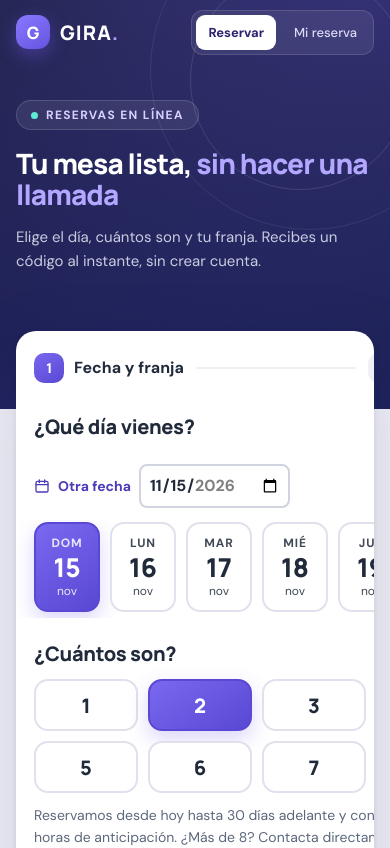
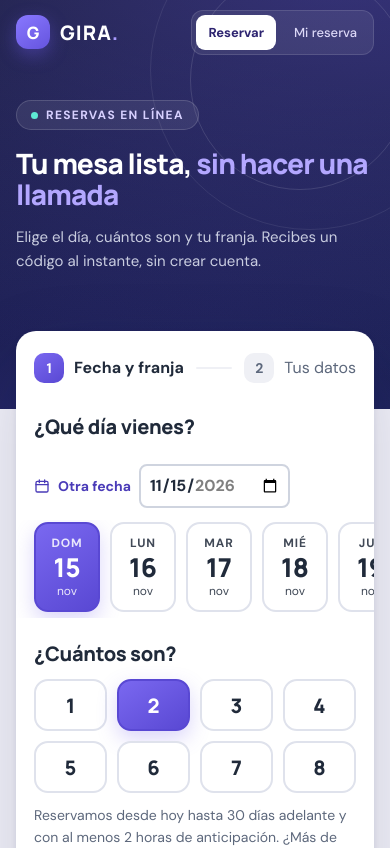
Before and after one commit to eithan22/GIRA, a React (Vite) app in the folder Gira.frontend/: page /reservar in a window 390 px wide. Shown: the top 848 px of the page. Built offline with nearby package versions, Linux system fonts and the light colour scheme; no server answers.

Commit message:
documentacion

```diff
--- a/Gira.frontend/src/reservas/styles/02-layout.css
+++ b/Gira.frontend/src/reservas/styles/02-layout.css
@@ -204,9 +204,12 @@
      igual que el padding de MovilReservar.dc.html: sin esto, la tarjeta toca
      el borde de la pantalla porque .reservas-pagina no tiene padding propio
      (no se le puede dar: rompería el fondo a sangre de .reservas-portada). */
+  /* nowrap: en columna, con flex-wrap:wrap el ancho del hijo seguía a su contenido (482px en un viewport de 390)
+     y la tarjeta quedaba recortada por overflow:hidden; sin wrap el hijo se estira al ancho de la tarjeta. */
   .reservas-tarjeta {
     width: calc(100% - 32px);
     flex-direction: column;
+    flex-wrap: nowrap;
     margin: -64px auto 24px;
     border-radius: 20px;
   }
--- a/Gira.frontend/src/reservas/styles/11-zonas.css
+++ b/Gira.frontend/src/reservas/styles/11-zonas.css
@@ -1,5 +1,5 @@
 /* Selector de zona de /reservar (GI-4xx): radios nativos con aspecto de chip; el radio queda visible para teclado. */
-.reservas-zonas { border: 0; margin: 0 0 8px; padding: 0; min-width: 0; }
+.reservas-zonas { border: 0; margin: 28px 0 8px; padding: 0; min-width: 0; }
 .reservas-zonas-titulo { padding: 0; }
 .reservas-zonas-opciones { display: flex; flex-wrap: wrap; gap: 10px; }
 .reservas-zona { position: relative; display: inline-flex; }
```
Also changed, not shown: 2 other files (tests, documents, lock files or other folders).
